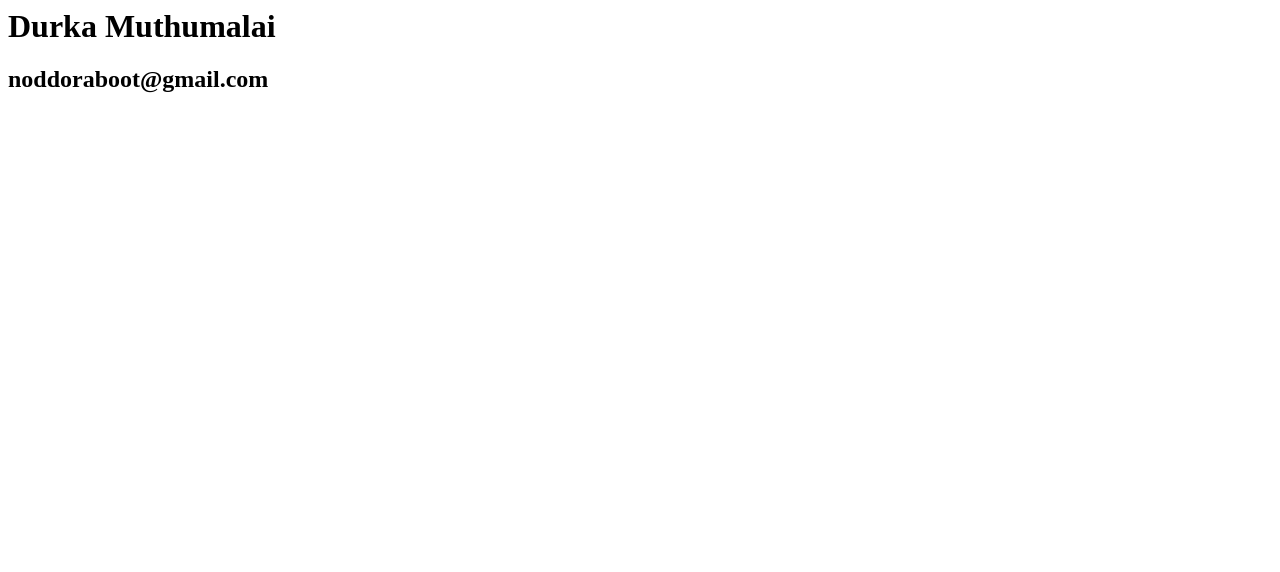
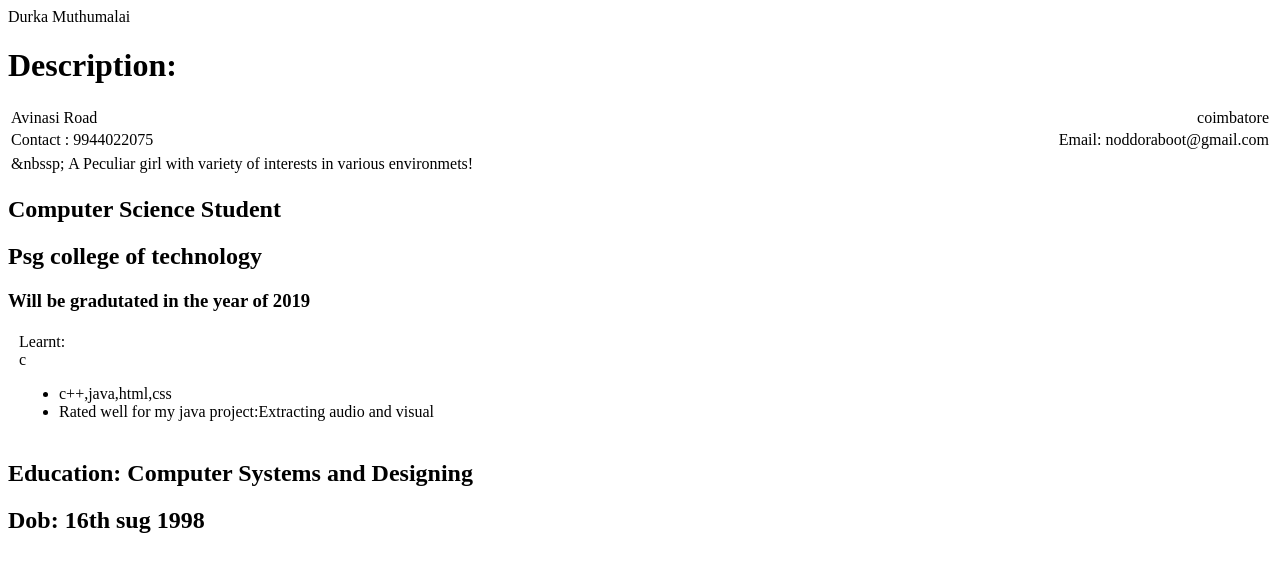
Before and after one commit to DurkaMuthumalai/DurkaMuthumalai.github.io, a plain HTML site: page index.html in a window 1280 px wide. Drawn offline with Linux system fonts and the light colour scheme.

Commit message:
meaningful text

```diff
--- a/index.html
+++ b/index.html
@@ -1,5 +1,27 @@
-<title>My CV</title>
-<body>
-<h1>Durka Muthumalai</h1>
-<h2>noddoraboot@gmail.com</h2>
+<html>
+<head>
+	<title>My Cv</title>
+</head>
+<body bdcolor="#FFFFFF">
+	<h>Durka Muthumalai</h1>
+<table width="100%">
+	<tf><td align="left">Avinasi Road</td>
+	<td align="right">coimbatore</td></tr>
+<tf><td align="left">Contact : 9944022075</td>
+<td align="right">Email: noddoraboot@gmail.com</td></tr>
+</td></tr>
+<h1>Description:</h1>
+<table><tr><td>&nbssp;</td>
+<td>A Peculiar girl with variety of interests in various environmets!</td></tr></table>
+<h2>Computer Science Student </h2>
+<h2>Psg college of technology</h2>
+<h3>Will be gradutated in the year of 2019</h3>
+<table><tr><td>&nbsp;</td>
+		<td>Learnt:<br>
+		c<ul><li>
+				c++,java,html,css</li>
+			<li>Rated well for my java project:Extracting audio and visual</li></ul></td></tr></table>
+<H2>Education: Computer Systems and Designing</h2>
+<h2>Dob: 16th sug 1998</h2>
 </body>
+</html>
```
